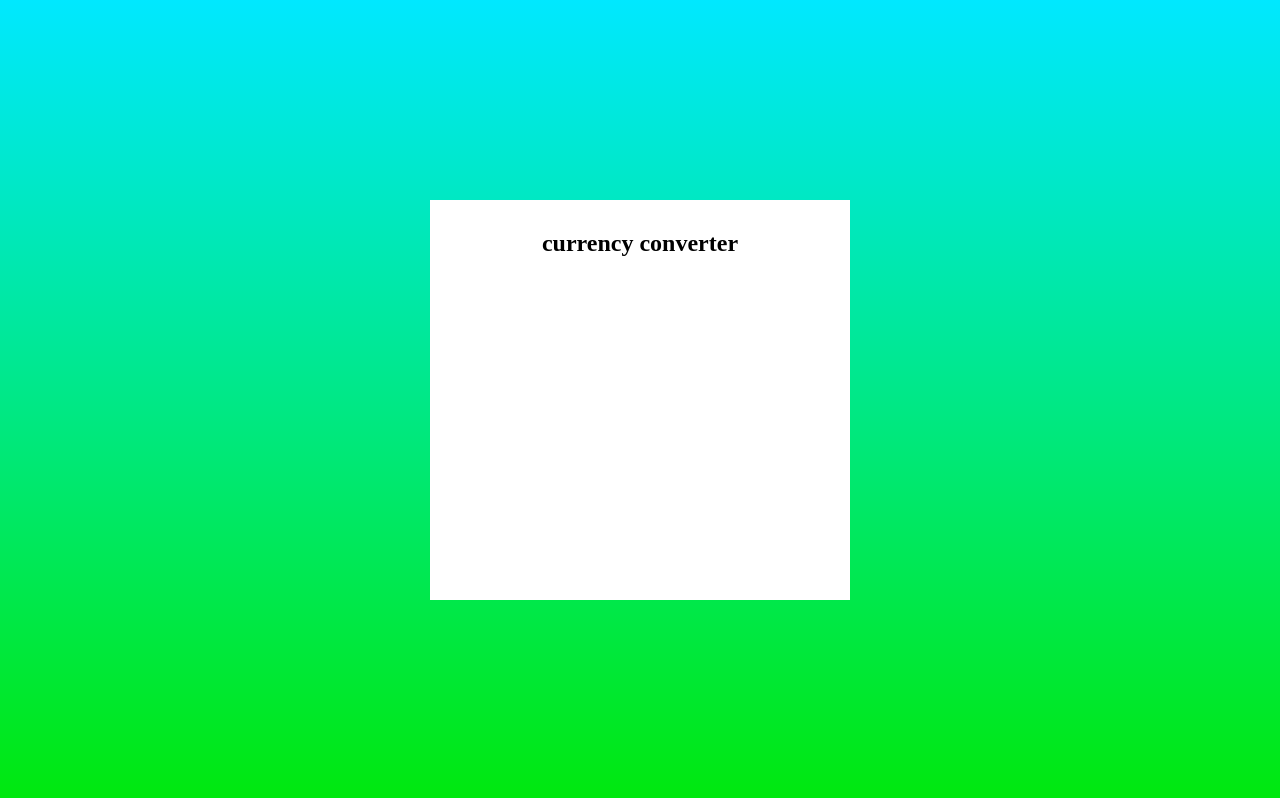
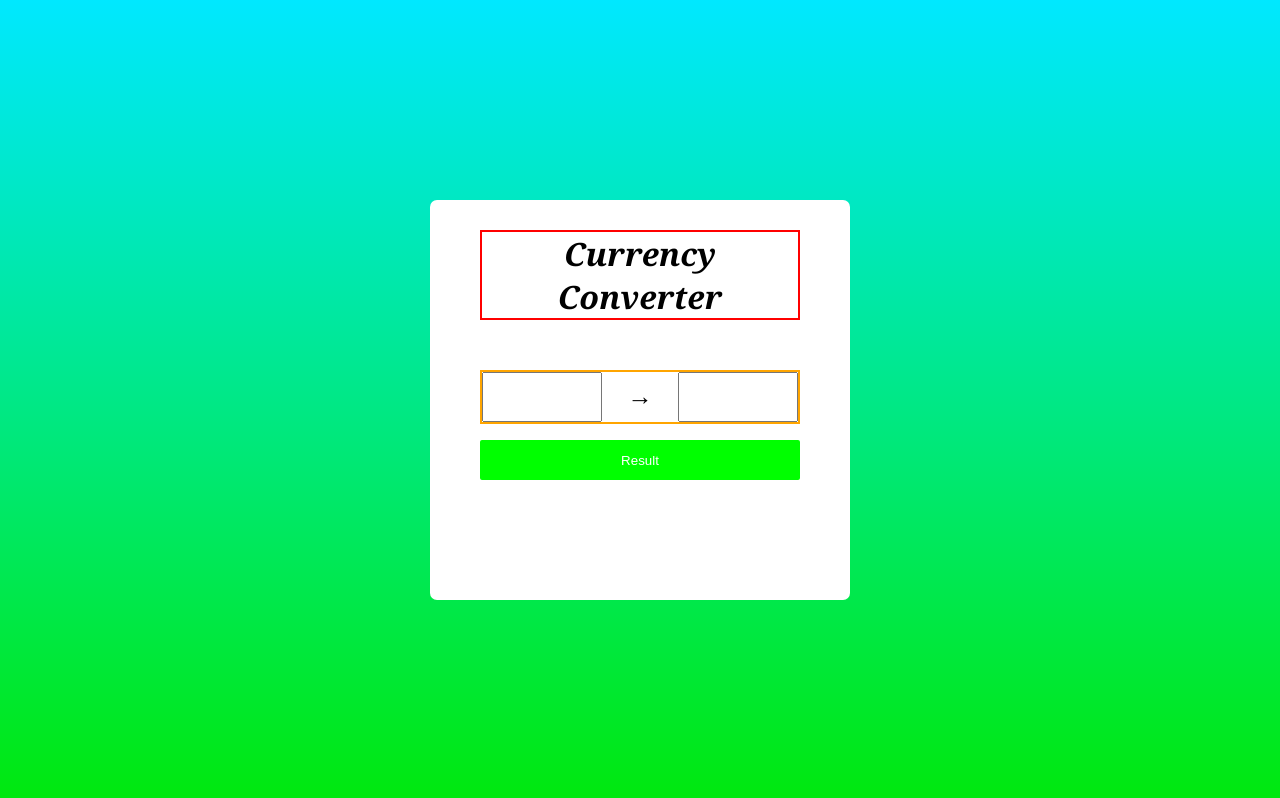
Before and after one commit to spetsiotis007/Currency-converter-, a plain HTML site: page Currency-converter/index.html in a window 1280 px wide. Drawn offline with Linux system fonts and the light colour scheme.

Commit message:
keep learning

```diff
--- a/Currency-converter/index.html
+++ b/Currency-converter/index.html
@@ -3,14 +3,24 @@
 <head>
     <meta charset="UTF-8">
     <meta name="viewport" content="width=device-width, initial-scale=1.0">
+    <link rel="stylesheet" href="./style.css">
     <title>Currency converter</title>
 </head>
 <body>
     <div class="container" >
         <div class="currency-converter">
-            <h2>currency converter</h2>
+            <h1>Currency Converter</h1>
+            <form>
+               <div class="input-container">
+                  <input type="text">
+                  <span>&#8594;</span>
+                  <input type="text">
+               </div>
+               <button>Result</button>
+            </form>
+
         </div>
+
     </div>
-    <link rel="stylesheet" href="./style.css">
 </body>
 </html>
--- a/Currency-converter/style.css
+++ b/Currency-converter/style.css
@@ -19,9 +19,56 @@
     max-width: 350px;
     padding-left: 50px;
     padding-right: 50px;
+    padding-top: 30px;
+    padding-bottom: 30px;
+    border-radius: 7px;
+    display: flex;
+    flex-direction: column;
+    justify-content:space-between ;
 }
 
-h2{
+h1{
+    border: 2px solid red;
     text-align: center;
-    margin-top: 30px;
+    font-style: italic;
+    font-family:Cambria, Cochin, Georgia, Times, 'Times New Roman', serif;
+    font-weight: bold;
 }
+
+form{
+     display: flex;
+     flex-direction: column;
+     align-items: center;
+     gap: 16px;
+     height:  200px;
+}
+
+.input-container{
+    border: 2px solid orange;
+    display: flex;
+    justify-content: space-between;
+    width: 100%;
+
+}
+
+input{
+    height: 50px;
+    width: 120px;
+}
+
+span{
+
+    display: flex;
+    align-items: center;
+    font-size: 25px;
+}
+
+button{
+    width: 100%;
+    height: 40px;
+    color: white;
+    background-color: lime;
+    border: none;
+    cursor: pointer;
+    border-radius: 2px;
+}
```
